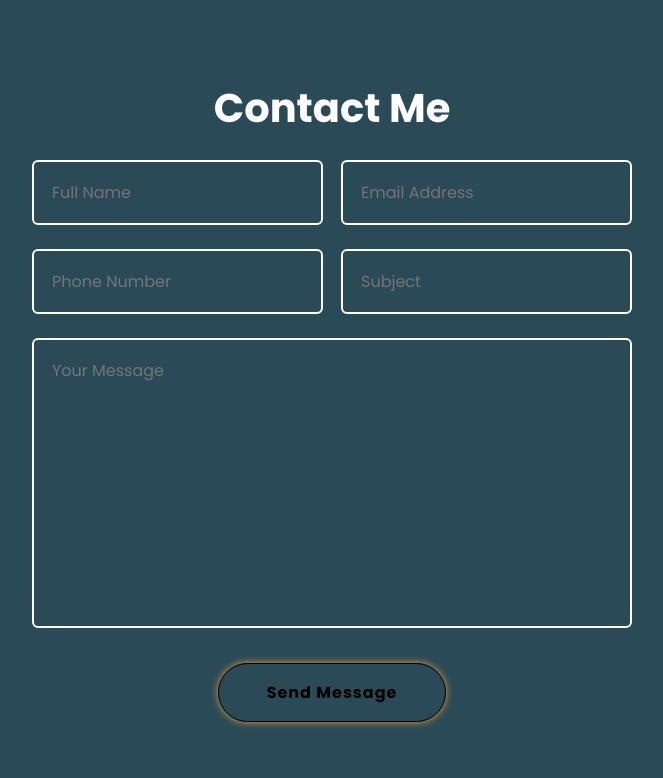
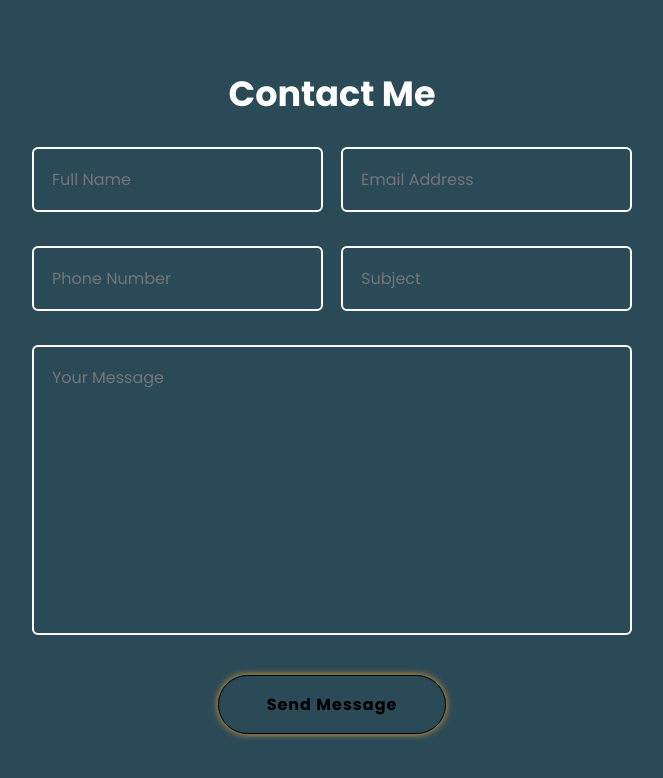
Before and after one commit to Git-Hemanth/TourGuru, a plain HTML site: page contact.html in a window 1280 px wide. Shown: the whole page, without its empty margins (308-971 px from the left). Drawn offline with Linux system fonts and the light colour scheme; some packages are replaced by stand-ins of ours; a script that the page names is missing.

Commit message:
Update contact.html

```diff
--- a/contact.html
+++ b/contact.html
@@ -57,7 +57,7 @@ body{
 }
 
 .contact h2{
-    font-size: 40px;
+    font-size: 35px;
     color:rgb(255, 255, 255);
     text-align: center;
     margin-bottom: 10px;
@@ -82,8 +82,8 @@ form .input-box{
     outline:none;
     border-radius: 6px;
     font-size:16px;
-    color:aliceblue;
-    margin:12px 0;
+    color:green;
+    margin:17px 0;
 }
 .input-box .input-field{
     width:48.5%;
```
